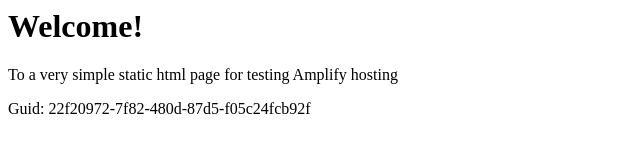
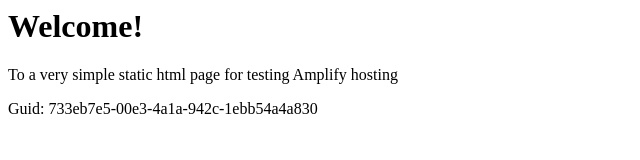
Before and after one commit to aws-aemilia-arn/Github-PR-Commit-Integration-Test-DoNotTouch-GithubWebhookPreviewCanaryTest-v1-preprod-eu-north-1, a website: page src/index.html in a window 1280 px wide. Shown: the full height of the page, 0-640 px from the left. Drawn offline with Linux system fonts and the light colour scheme.

Commit message:
commit from integ tests

```diff
--- a/src/index.html
+++ b/src/index.html
@@ -12,6 +12,6 @@
 <body>
     <h1>Welcome!</h1>
     <p>To a very simple static html page for testing Amplify hosting</p>
-    <p>Guid: 22f20972-7f82-480d-87d5-f05c24fcb92f</p></body>
+    <p>Guid: 733eb7e5-00e3-4a1a-942c-1ebb54a4a830</p></body>
 
 </html>
```
